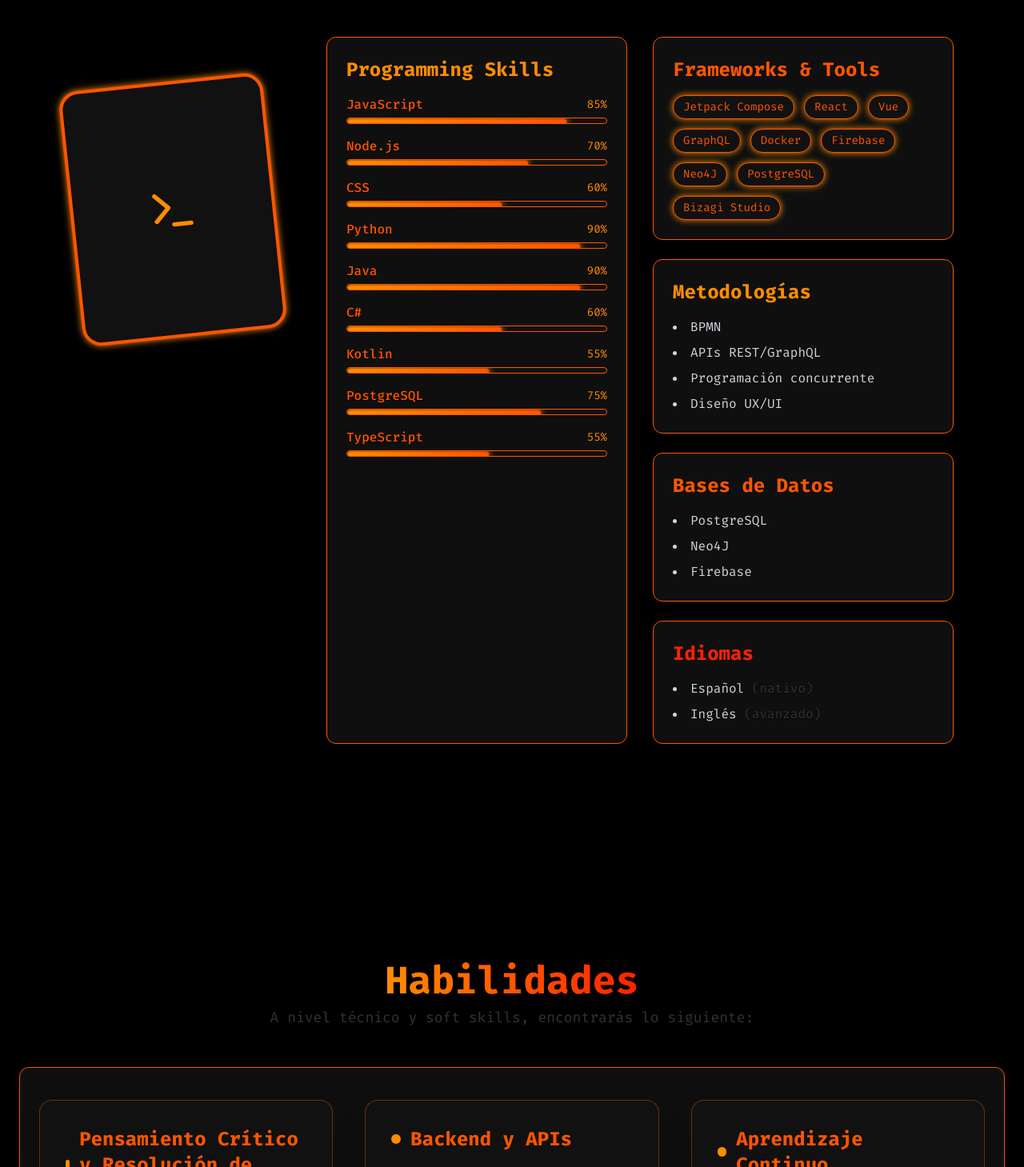
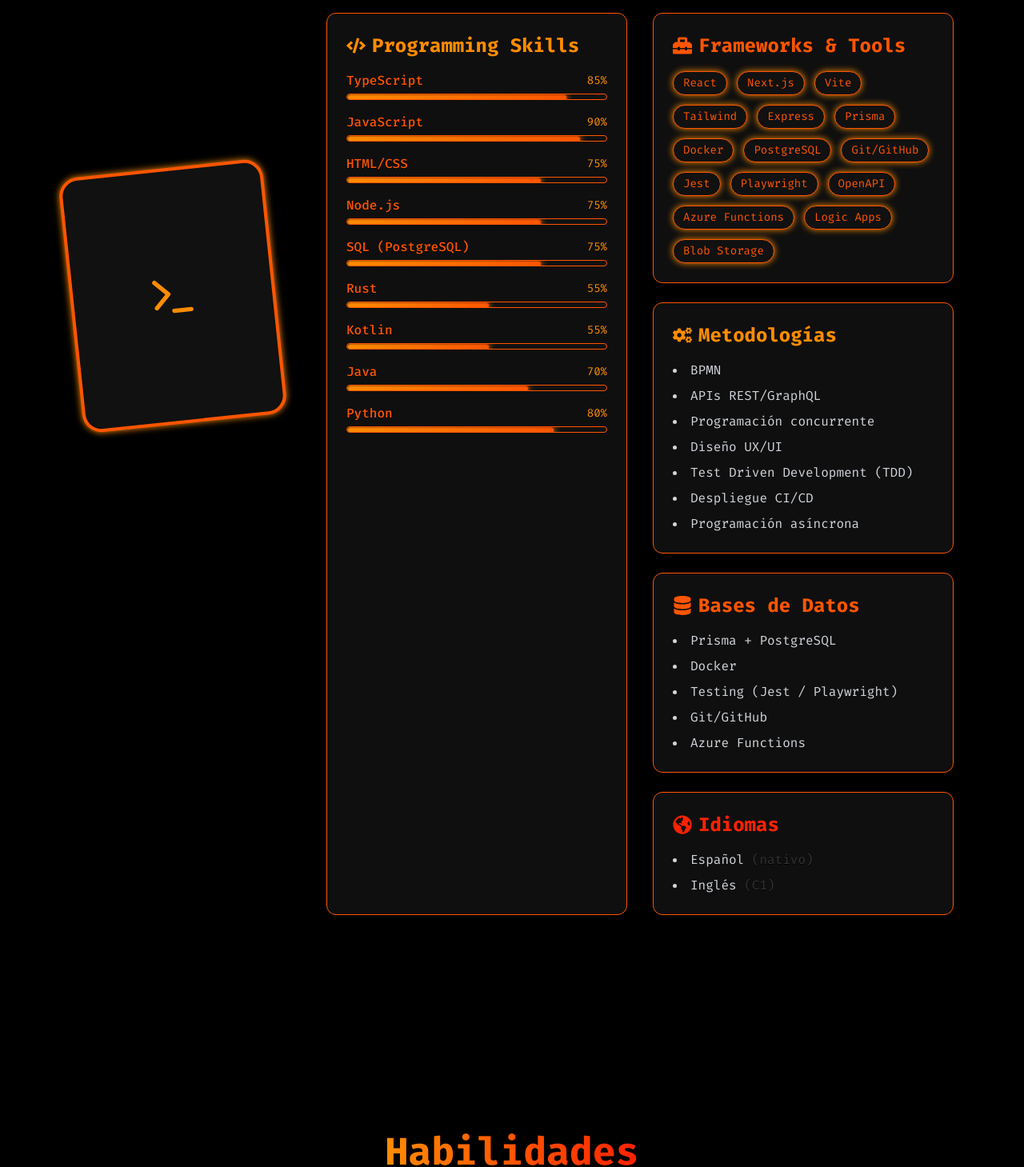
Before and after one commit to dlop6/portafolio, a React (Vite) app: page / in a window 1280 px wide. Shown: the part 1341-2800 px from the top of the page at 80% size. Built offline with nearby package versions, Linux system fonts and the light colour scheme.

Commit message:
Enhance About, Contact, Abilities, Home, and ProjectCard components with improved UI elements and updated content; add new projects and skills data

```diff
--- a/src/components/sections/About/About.jsx
+++ b/src/components/sections/About/About.jsx
@@ -1,6 +1,7 @@
 import React from 'react';
 import CardSection from '@/components/ui/CardSection';
 import TerminalBadge from '@/components/ui/TerminalBadge';
+import { FaCogs, FaDatabase, FaGlobeAmericas, FaUser, FaCode, FaToolbox } from 'react-icons/fa';
 import {
   programmingSkills,
   frameworks,
@@ -27,26 +28,22 @@
         <div className="flex-1 space-y-12">
           {/* About Text */}
           <CardSection
-            title="About Me"
+            title={<span className="flex items-center gap-2"><FaUser className="text-primaryStart" /> About Me</span>}
             colorClass="bg-clip-text text-transparent bg-gradient-to-r from-primaryStart via-primaryMid to-primaryEnd font-mono"
           >
             <p className="text-lg leading-relaxed mb-3 font-mono text-gray-300">
-              Soy Diego López, un Fullstack Developer de Guatemala con 3 años construyendo
-              aplicaciones web y móviles. Me apasiona materializar ideas en soluciones tangibles que
-              mejoren procesos y experiencias de usuario.
+Soy Diego López, desarrollador con experiencia en proyectos personales, universitarios y profesionales. He construido soluciones full-stack de principio a fin (incluyendo seguridad, pruebas y despliegue) y también he colaborado en equipos, donde valoro la comunicación clara, el review y entregar iterando.
             </p>
             <p className="text-lg leading-relaxed font-mono text-gray-300">
-              Actualmente estudio Ciencias de la Computación en la UVG, donde he perfeccionado mis
-              conocimientos. Combino herramientas low-code como Bizagi para optimizar flujos de
-              negocio, y potentes tecnologías modernas como Kotlin, React, GraphQL, Neo4J y Rust para
-              construir sistemas escalables. Siempre busco el balance perfecto entre rendimiento,
-              usabilidad y estética.
+
+
+Me gusta combinar ingeniería práctica con buen diseño de UI. En este portafolio vas a ver productos reales, prototipos y experimentos, algunos “retro”, otros más modernos, pero todos hechos con la intención de aprender y entregar algo funcional.
             </p>
           </CardSection>
 
           <div className="grid grid-cols-1 md:grid-cols-2 gap-8">
             {/* Programming Skills */}
-            <CardSection title="Programming Skills" colorClass="text-primaryStart font-mono">
+            <CardSection title={<span className="flex items-center gap-2"><FaCode className="text-primaryStart" /> Programming Skills</span>} colorClass="text-primaryStart font-mono">
               <div className="space-y-4">
                 {programmingSkills.map((skill) => (
                   <div key={skill.name} className="group">
@@ -75,7 +72,7 @@
 
             <div className="space-y-6">
               {/* Frameworks & Tools */}
-              <CardSection title="Frameworks & Tools" colorClass="text-primaryMid font-mono">
+              <CardSection title={<span className="flex items-center gap-2"><FaToolbox className="text-primaryMid" /> Frameworks & Tools</span>} colorClass="text-primaryMid font-mono">
                 <div className="flex flex-wrap gap-3">
                   {frameworks.map((tool) => (
                     <span
@@ -89,7 +86,10 @@
               </CardSection>
 
               {/* Metodologías */}
-              <CardSection title="Metodologías" colorClass="text-primaryStart font-mono">
+              <CardSection
+                title={<span className="flex items-center gap-2"><FaCogs className="text-primaryStart" /> Metodologías</span>}
+                colorClass="text-primaryStart font-mono"
+              >
                 <ul className="list-disc list-inside space-y-2 text-gray-300">
                   {metodologias.map((m) => (
                     <li key={m}>{m}</li>
@@ -98,7 +98,10 @@
               </CardSection>
 
               {/* Bases de Datos */}
-              <CardSection title="Bases de Datos" colorClass="text-primaryMid font-mono">
+              <CardSection
+                title={<span className="flex items-center gap-2"><FaDatabase className="text-primaryMid" /> Bases de Datos</span>}
+                colorClass="text-primaryMid font-mono"
+              >
                 <ul className="list-disc list-inside space-y-2 text-gray-300">
                   {basesDatos.map((db) => (
                     <li key={db}>{db}</li>
@@ -107,7 +110,10 @@
               </CardSection>
 
               {/* Idiomas */}
-              <CardSection title="Idiomas" colorClass="text-primaryEnd font-mono">
+              <CardSection
+                title={<span className="flex items-center gap-2"><FaGlobeAmericas className="text-primaryEnd" /> Idiomas</span>}
+                colorClass="text-primaryEnd font-mono"
+              >
                 <ul className="list-disc list-inside space-y-2 text-gray-300">
                   {idiomas.map((idioma) => (
                     <li key={idioma.nombre}>
--- a/src/components/sections/Contacto/ContactameForm.jsx
+++ b/src/components/sections/Contacto/ContactameForm.jsx
@@ -47,7 +47,7 @@
           id="from_name"
           name="from_name"
           required
-          className="w-full bg-neutralLight text-neutralBlack px-4 py-2 rounded focus:outline-none focus:ring-2 focus:ring-primaryMid"
+          className="w-full bg-neutralLight text-neutralBlack px-4 py-2 rounded focus:outline-none focus:ring-2 focus:ring-primaryMid placeholder:text-gray-500"
           placeholder="Tu nombre"
         />
       </div>
@@ -61,7 +61,7 @@
           id="reply_to"
           name="reply_to"
           required
-          className="w-full bg-neutralLight text-neutralBlack px-4 py-2 rounded focus:outline-none focus:ring-2 focus:ring-primaryMid"
+          className="w-full bg-neutralLight text-neutralBlack px-4 py-2 rounded focus:outline-none focus:ring-2 focus:ring-primaryMid placeholder:text-gray-500"
           placeholder="tu@correo.com"
         />
       </div>
@@ -75,7 +75,7 @@
           name="message"
           required
           rows="5"
-          className="w-full bg-neutralLight text-neutralBlack px-4 py-2 rounded focus:outline-none focus:ring-2 focus:ring-primaryMid"
+          className="w-full bg-neutralLight text-neutralBlack px-4 py-2 rounded focus:outline-none focus:ring-2 focus:ring-primaryMid placeholder:text-gray-500"
           placeholder="Escribe tu mensaje aquí"
         />
       </div>
@@ -85,9 +85,9 @@
         disabled={sending}
         className={`
           w-full flex justify-center items-center
-          ${sending ? 'bg-primaryMid/50 cursor-not-allowed' : 'bg-primaryStart hover:bg-primaryMid cursor-pointer'}
-          text-neutralBlack font-semibold px-6 py-2 rounded transition-colors
-          shadow-[0_0_8px_#ff8c00]
+          ${sending ? 'bg-primaryMid/50 cursor-not-allowed' : 'bg-primaryStart hover:brightness-110 cursor-pointer'}
+          text-neutralBlack font-semibold px-6 py-2 rounded transition-all
+          shadow-[0_0_8px_#ff8c00] focus:outline-none focus:ring-2 focus:ring-offset-2 focus:ring-primaryEnd
         `}
       >
         {sending ? 'Enviando...' : 'Enviar Mensaje'}
--- a/src/components/sections/Habilidades/Abilities.jsx
+++ b/src/components/sections/Habilidades/Abilities.jsx
@@ -1,8 +1,18 @@
 import React from 'react';
 import { abilitiesData } from '@/data/abilitiesData';
 import CardSection from '@/components/ui/CardSection';
+import { FaBox, FaServer, FaLightbulb, FaPalette, FaHandshake, FaChartBar } from 'react-icons/fa';
 
 export default function Abilities() {
+  const abilityIcons = {
+    "Producto y Entrega (End-to-End)": <FaBox />,
+    "Backend & APIs (Integraciones reales)": <FaServer />,
+    "R&D y Aprendizaje Aplicado": <FaLightbulb />,
+    "Frontend y UX Funcional": <FaPalette />,
+    "Trabajo en Equipo (PRs, revisión, comunicación)": <FaHandshake />,
+    "Datos y Modelado (SQL + pipelines)": <FaChartBar />,
+  };
+
   return (
     <section className="relative bg-neutralBlack text-primaryMid py-24 px-6 overflow-hidden">
       {/* Decorative background shapes estilo 90s */}
@@ -27,12 +37,14 @@
               className="bg-neutralDark rounded-2xl shadow-2xl p-8 flex flex-col items-start border border-primaryMid/40 hover:scale-105 transition-transform duration-300 group"
             >
               <div className="flex items-center mb-4">
-                <span className="inline-block w-3 h-3 rounded-full bg-primaryStart mr-3 group-hover:scale-125 transition-transform" />
+                <span className="inline-block text-2xl text-primaryStart mr-3 group-hover:scale-125 transition-transform">
+                  {abilityIcons[abilitie]}
+                </span>
                 <h3 className="text-2xl font-bold text-primaryMid group-hover:text-primaryStart transition-colors">
                   {abilitie}
                 </h3>
               </div>
-              <p className="text-gray-300 text-base leading-relaxed text-bg-primaryStart">
+              <p className="text-gray-300 text-base leading-loose text-bg-primaryStart">
                 {description}
               </p>
             </div>
--- a/src/components/sections/Home/Home.jsx
+++ b/src/components/sections/Home/Home.jsx
@@ -31,7 +31,7 @@
           Soy Diego López
           <span className="absolute left-0 -bottom-2 w-24 h-1 bg-primaryStart rounded-sm underline-animate"></span>
         </h1>
-        <p className="text-lg text-textGray mb-6 drop-shadow-[0_0_3px_#ff8c00]">
+        <p className="text-lg text-textGray mb-6 drop-shadow-[0_0_3px_#ff8c00] max-w-2xl">
           Estudiante de Ciencias de la Computación en la UVG y developer full-stack de Guatemala
         </p>
 
--- a/src/components/ui/ProjectCard.jsx
+++ b/src/components/ui/ProjectCard.jsx
@@ -1,20 +1,37 @@
 import React from "react";
+import { FaExternalLinkAlt } from "react-icons/fa";
 
 export default function ProjectCard({ title, description, src,  technologies, link }) {
+    const hasImage = src && src.trim() !== "";
+
     return(
         <div className="bg-neutralDark p-6 rounded-lg shadow-lg hover:shadow-xl transition-shadow duration-300">
-            <img src={src} alt={title} className="w-full h-48 object-cover rounded-t-lg mb-4" />
-            <h3 className="text-xl text-primaryMid font-bold mb-2">{title}</h3>
-            <p className="text-primaryStart mb-4">{description}</p>
-            <div className="flex flex-wrap gap-2 mb-4">
+            {/* Image or Placeholder */}
+            {hasImage ? (
+                <img src={src} alt={title} className="w-full h-48 object-cover rounded-lg mb-4" />
+            ) : (
+                <div className="w-full h-48 rounded-lg mb-4 bg-gradient-to-br from-gray-700 via-gray-800 to-gray-900 flex flex-col items-center justify-center border border-primaryMid/30">
+                    <span className="text-4xl mb-2 opacity-60">📦</span>
+                    <span className="text-sm text-gray-400 font-mono">Próximamente</span>
+                </div>
+            )}
+
+            <h3 className="text-xl text-primaryMid font-bold mb-3">{title}</h3>
+            <p className="text-base text-primaryStart mb-4 leading-loose">{description}</p>
+            <div className="flex flex-wrap gap-3 mb-4">
                 {technologies.map((tech, index) => (
                     <span key={index} className="bg-primaryMid text-white px-3 py-1 rounded-full text-sm">
                         {tech}
                     </span>
                 ))}
             </div>
-            <a href={link} target="_blank" rel="noopener noreferrer" className="text-primaryEnd hover:underline">
-                Ver Proyecto
+            <a
+                href={link}
+                target="_blank"
+                rel="noopener noreferrer"
+                className="inline-flex items-center gap-2 bg-primaryEnd text-neutralBlack px-4 py-2 rounded-lg font-bold hover:brightness-110 transition-all duration-200 focus:outline-none focus:ring-2 focus:ring-offset-2 focus:ring-primaryEnd"
+            >
+                Ver Proyecto <FaExternalLinkAlt size={14} />
             </a>
         </div>
     )
--- a/src/data/abilitiesData.js
+++ b/src/data/abilitiesData.js
@@ -1,26 +1,26 @@
 export const abilitiesData = [
     {
-        abilitie: "Pensamiento Crítico y Resolución de Problemas",
-        description: "Analizo sistemas y desafíos técnicos desde la raíz, conectando necesidades reales con soluciones funcionales. No improviso: valido supuestos, descompongo problemas y priorizo eficiencia sin sacrificar ética ni claridad. Mi enfoque pragmático me permite tomar decisiones sólidas incluso bajo presión.",
+        abilitie: "Producto y Entrega (End-to-End)",
+        description: "He construido productos y demos de principio a fin: definición de alcance, implementación y validación. Me enfoco en entregar iterando, con trade-offs claros y resultados medibles. Cuando algo no aporta valor, lo simplifico sin sacrificar calidad.",
     },
     {
-        abilitie: "Backend y APIs",
-        description: "He construido backends escalables con TypeScript, utilizando Node.js y Express. Diseño e integro APIs REST y GraphQL eficientes, estructuro bases de datos relacionales (PostgreSQL) y grafos (Neo4J), y aplico principios de arquitectura limpia. Utilizo Docker para entornos reproducibles y despliegues más ágiles.",
+        abilitie: "Backend & APIs (Integraciones reales)",
+        description: "Diseño e implemento APIs REST y GraphQL con validación, manejo de errores y contratos claros. He trabajado en backends con Node/Express y también en Rust/GraphQL, integrando datos y servicios según el caso. Busco que la API sea fácil de consumir y mantener.",
     },
     {
-        abilitie: "Aprendizaje Continuo",
-        description: "Me formo de forma autodidacta y estructurada en tecnologías emergentes. He incursionado en Rust, sistemas concurrentes en C++ y arquitecturas modernas de software. Disfruto entender lo que está detrás del 'cómo', y adapto mis aprendizajes a proyectos reales con rapidez y profundidad.",
+        abilitie: "R&D y Aprendizaje Aplicado",
+        description: "Aprendo construyendo: prototipos, pruebas de concepto y comparaciones técnicas para elegir lo que funciona. He trabajado con stacks distintos según el problema (web, cloud, datos). Documentar hallazgos y decisiones es parte del trabajo.",
     },
     {
-        abilitie: "UX/UI y Experiencia de Usuario",
-        description: "Diseño interfaces funcionales y centradas en el usuario utilizando React, Vue y HTML/CSS. He trabajado en la creación de pantallas para automatización de procesos en Bizagi Studio, cuidando accesibilidad, flujo visual y usabilidad desde una perspectiva técnica y humana.",
+        abilitie: "Frontend y UX Funcional",
+        description: "Construyo interfaces en React + TypeScript/JavaScript o NextJS enfocadas en flujos reales: formularios, dashboards y visualización de datos. Cuido responsive, estados asíncronos (carga/errores) y accesibilidad básica. Me importa que la UI sea clara y consistente, no solo bonita.",
     },
     {
-        abilitie: "Trabajo en Equipo y Liderazgo",
-        description: "Coordino equipos desde la colaboración, no desde la jerarquía. En Rotaract lideré espacios de formación y proyectos de impacto. Sé cuándo escuchar, cuándo facilitar y cuándo tomar decisiones. Mi comunicación es clara, y sé traducir lo técnico a lo humano sin perder precisión.",
+        abilitie: "Trabajo en Equipo (PRs, revisión, comunicación)",
+        description: "He trabajado con equipos mixtos (backend/frontend) y con seniors en entorno profesional. Me coordino con PRs, reviews, tickets y comunicación constante para evitar suposiciones. Cuando hay fricción, alineo expectativas y proceso para seguir avanzando.",
     },
     {
-        abilitie: "Modelado y Optimización de Procesos (BPMN)",
-        description: "Diseño flujos empresariales complejos en BPMN 2.0 usando Bizagi Studio, desde la identificación de actores y reglas de negocio hasta la implementación automatizada de procesos. Tengo experiencia creando pantallas, integrando servicios API externos, validando formularios y ajustando lógica de negocio según casos reales.",
+        abilitie: "Datos y Modelado (SQL + pipelines)",
+        description: "Trabajo con PostgreSQL y modelado relacional orientado a reportes y operación. He participado en pipelines de ingesta/ETL-ELT para métricas (KPIs) y estructuras tipo star schema a nivel general. Me interesa que los datos sean consistentes y útiles para decisiones.",
     }
 ];
--- a/src/data/projectsData.js
+++ b/src/data/projectsData.js
@@ -1,5 +1,30 @@
 
 export const projectsData = [
+    // New projects added (placeholders for image/link where no public URL exists)
+    {
+        title: "Finanzas Personales",
+        description: "Producto full-stack para gestión financiera personal: cuentas, movimientos, deudas, presupuestos y reportes. Incluye importación bancaria y exportación de reportes.",
+        image: "", // TODO: add image
+        technologies: ["React", "TypeScript", "Vite", "Tailwind", "Node.js", "PostgreSQL", "Prisma", "Docker"],
+        link: "", // TODO: add link
+    },
+    {
+        title: "Autoseller",
+        description: "Plataforma full-stack para gestión contable interna y de un predio de carros: cuentas/movimientos, consignaciones, cuentas por cobrar, activos y reportes.",
+        image: "", // TODO: add image
+        technologies: ["React", "TypeScript", "Vite", "Tailwind", "Node.js", "PostgreSQL", "Prisma", "Docker"],
+        link: "", // TODO: add link
+    },
+    {
+        title: "ChordLab",
+        description: "App web de teoría musical (armonía, escalas y práctica) construida como proyecto personal. Frontend-only, con enfoque en experiencia interactiva.",
+        image: "", // TODO: add image
+        technologies: ["Next.js", "React", "TypeScript", "Tailwind", "Zustand", "Tone.js"],
+        stack: {
+            details: "Next.js 14 (App Router), React, TypeScript, Tailwind CSS, Zustand, Tone.js, next-i18next (i18n EN/ES), Vercel, Google AdSense, Vitest, Playwright, ESLint"
+        },
+        link: "", // TODO: add link
+    },
     {
         title: "Prototipo App TutorMatch",
         description: "Aplicación para conectar estudiantes con tutores, desarrollada como prototipo para un proyecto universitario.",
--- a/src/data/skillsData.js
+++ b/src/data/skillsData.js
@@ -1,27 +1,33 @@
 // Arrays centralizados para reutilizar en distintos componentes
 
 export const programmingSkills = [
-  { name: "JavaScript", level: 85, gradient: "linear-gradient(90deg, #facc15 0%, #f59e42 100%)" },
-  { name: "Node.js", level: 70, gradient: "linear-gradient(90deg, #34d399 0%, #059669 100%)" },
-  { name: "CSS", level: 60, gradient: "linear-gradient(90deg, #f472b6 0%, #a21caf 100%)" },
-  { name: "Python", level: 90, gradient: "linear-gradient(90deg, #a78bfa 0%, #7c3aed 100%)" },
-  { name: "Java", level: 90, gradient: "linear-gradient(90deg, #f87171 0%, #b91c1c 100%)" },
-  { name: "C#", level: 60, gradient: "linear-gradient(90deg, #818cf8 0%, #312e81 100%)" },
+  { name: "TypeScript", level: 85, gradient: "linear-gradient(90deg, #60a5fa 0%, #2563eb 100%)" },
+  { name: "JavaScript", level: 90, gradient: "linear-gradient(90deg, #facc15 0%, #f59e42 100%)" },
+  { name: "HTML/CSS", level: 75, gradient: "linear-gradient(90deg, #f472b6 0%, #a21caf 100%)" },
+  { name: "Node.js", level: 75, gradient: "linear-gradient(90deg, #34d399 0%, #059669 100%)" },
+  { name: "SQL (PostgreSQL)", level: 75, gradient: "linear-gradient(90deg, #5eead4 0%, #0f766e 100%)" },
+  { name: "Rust", level: 55, gradient: "linear-gradient(90deg, #f97316 0%, #b45309 100%)" },
   { name: "Kotlin", level: 55, gradient: "linear-gradient(90deg, #fdba74 0%, #ea580c 100%)" },
-  { name: "PostgreSQL", level: 75, gradient: "linear-gradient(90deg, #5eead4 0%, #0f766e 100%)" },
-  { name: "TypeScript", level: 55, gradient: "linear-gradient(90deg, #60a5fa 0%, #2563eb 100%)" },
+  { name: "Java", level: 70, gradient: "linear-gradient(90deg, #f87171 0%, #b91c1c 100%)" },
+  { name: "Python", level: 80, gradient: "linear-gradient(90deg, #a78bfa 0%, #7c3aed 100%)" },
 ];
 
 export const frameworks = [
-  "Jetpack Compose",
   "React",
-  "Vue",
-  "GraphQL",
+  "Next.js",
+  "Vite",
+  "Tailwind",
+  "Express",
+  "Prisma",
   "Docker",
-  "Firebase",
-  "Neo4J",
   "PostgreSQL",
-  "Bizagi Studio",
+  "Git/GitHub",
+  "Jest",
+  "Playwright",
+  "OpenAPI",
+  "Azure Functions",
+  "Logic Apps",
+  "Blob Storage",
 ];
 
 export const metodologias = [
@@ -29,11 +35,20 @@
   "APIs REST/GraphQL",
   "Programación concurrente",
   "Diseño UX/UI",
+  "Test Driven Development (TDD)",
+  "Despliegue CI/CD",
+  "Programación asíncrona"
 ];
 
-export const basesDatos = ["PostgreSQL", "Neo4J", "Firebase"];
+export const basesDatos = [
+  "Prisma + PostgreSQL",
+  "Docker",
+  "Testing (Jest / Playwright)",
+  "Git/GitHub",
+  "Azure Functions",
+];
 
 export const idiomas = [
   { nombre: "Español", nivel: "nativo" },
-  { nombre: "Inglés", nivel: "avanzado" },
+  { nombre: "Inglés", nivel: "C1" },
 ];
```
